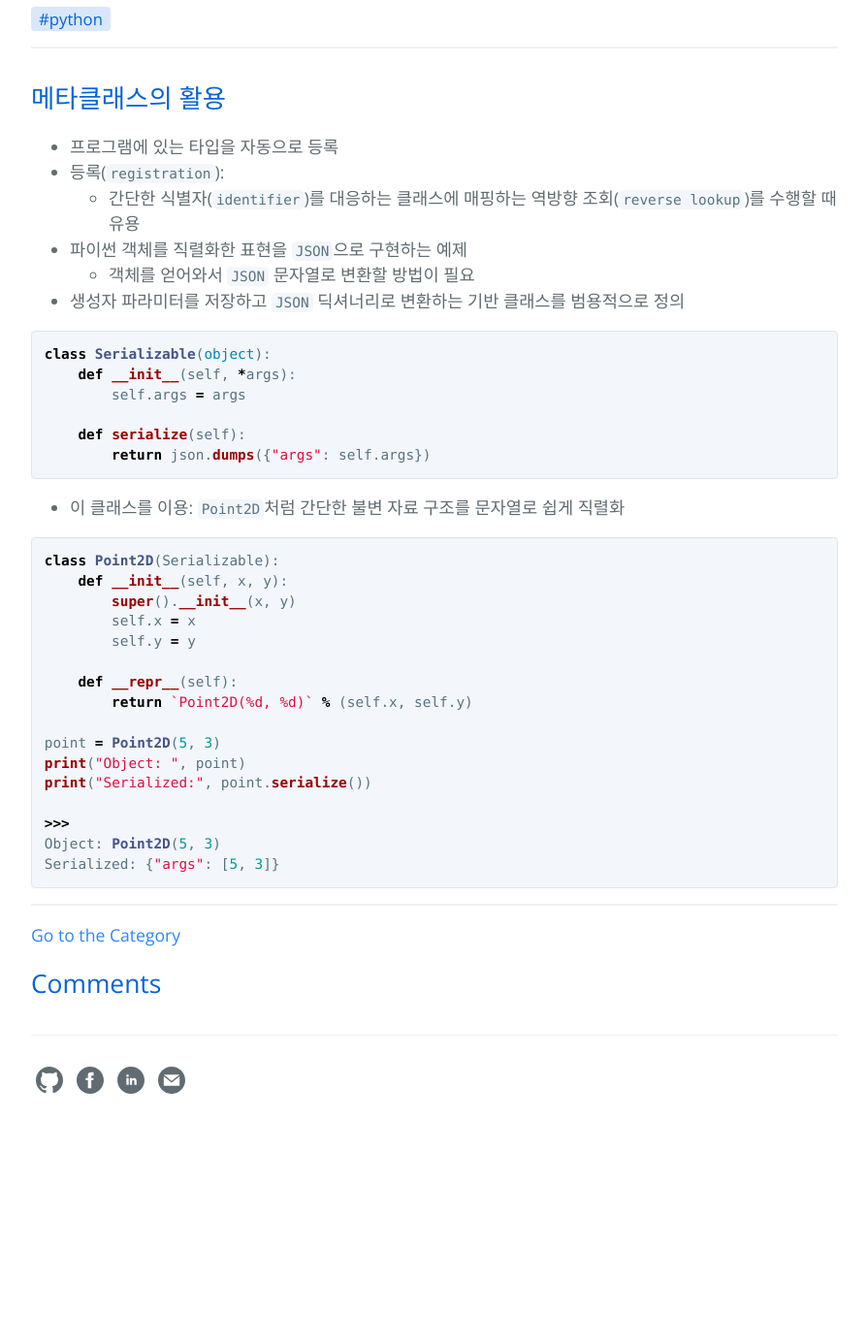
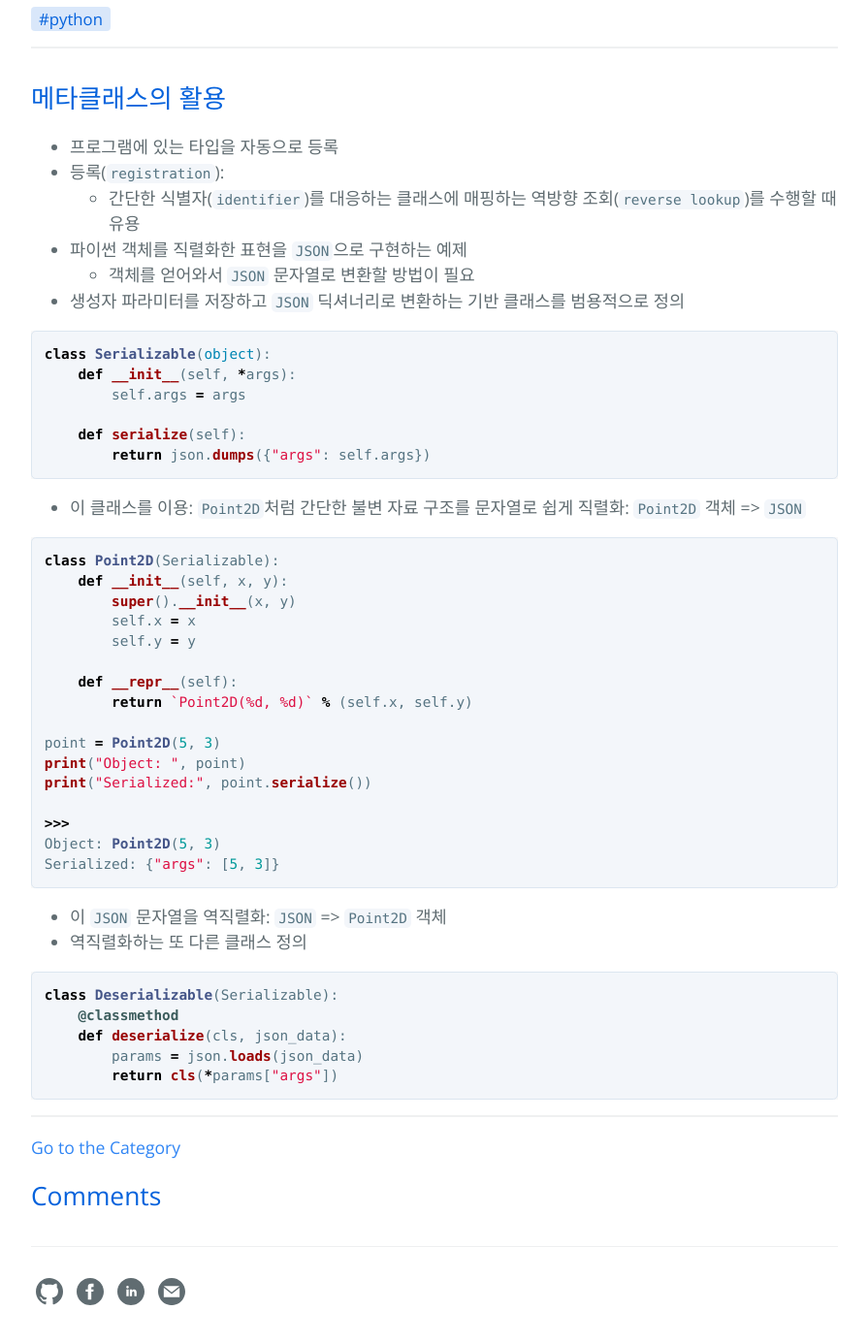
Before and after one commit to hcnoh/hcnoh.github.io, a Jekyll site: the page built from _posts/2018-10-18-effective-python-way34.md, in a window 1280 px wide and 1400 px high, scrolled down 439 px. Shown: the top 1385 px of the window at 97% size, without its empty margins (192-1087 px from the left). Built offline with Jekyll 4.4.1, drawn with Linux system fonts in a browser that asks for light colours; comment, search, counter and statistics services are not loaded; before the commit the page ends 1621 px from its top, so only the background shows below that.

Commit message:
Update 2018-10-18-effective-python-way34.md

````diff
--- a/_posts/2018-10-18-effective-python-way34.md
+++ b/_posts/2018-10-18-effective-python-way34.md
@@ -30,7 +30,7 @@ class Serializable(object):
         return json.dumps({"args": self.args})
 ```
 
-- 이 클래스를 이용: `Point2D`처럼 간단한 불변 자료 구조를 문자열로 쉽게 직렬화
+- 이 클래스를 이용: `Point2D`처럼 간단한 불변 자료 구조를 문자열로 쉽게 직렬화: `Point2D` 객체 => `JSON`
 
 ```python
 class Point2D(Serializable):
@@ -50,3 +50,14 @@ print("Serialized:", point.serialize())
 Object: Point2D(5, 3)
 Serialized: {"args": [5, 3]}
 ```
+
+- 이 `JSON` 문자열을 역직렬화: `JSON` => `Point2D` 객체
+- 역직렬화하는 또 다른 클래스 정의
+
+```python
+class Deserializable(Serializable):
+    @classmethod
+    def deserialize(cls, json_data):
+        params = json.loads(json_data)
+        return cls(*params["args"])
+```
````
